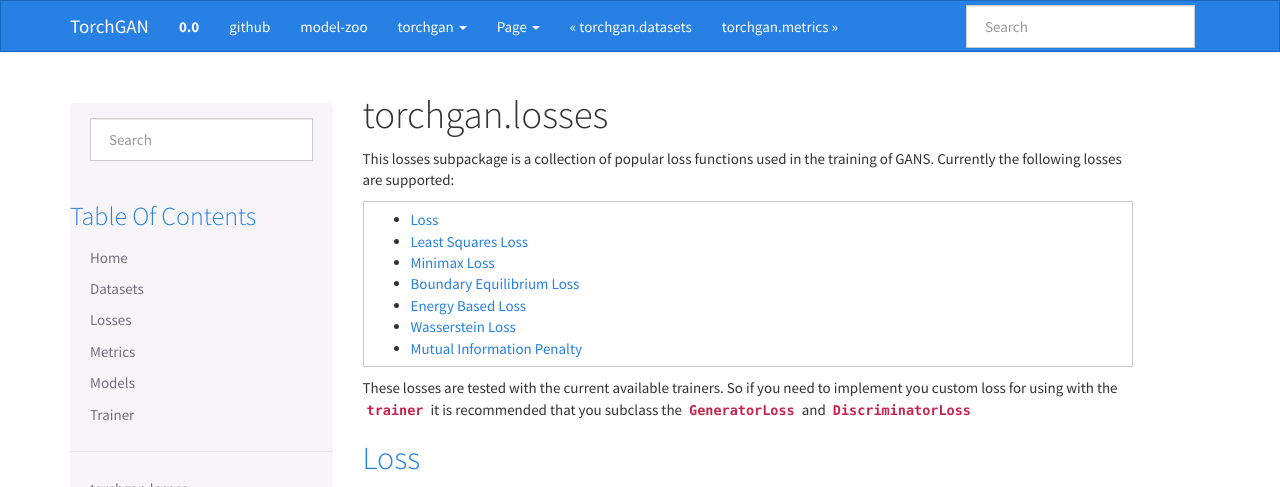
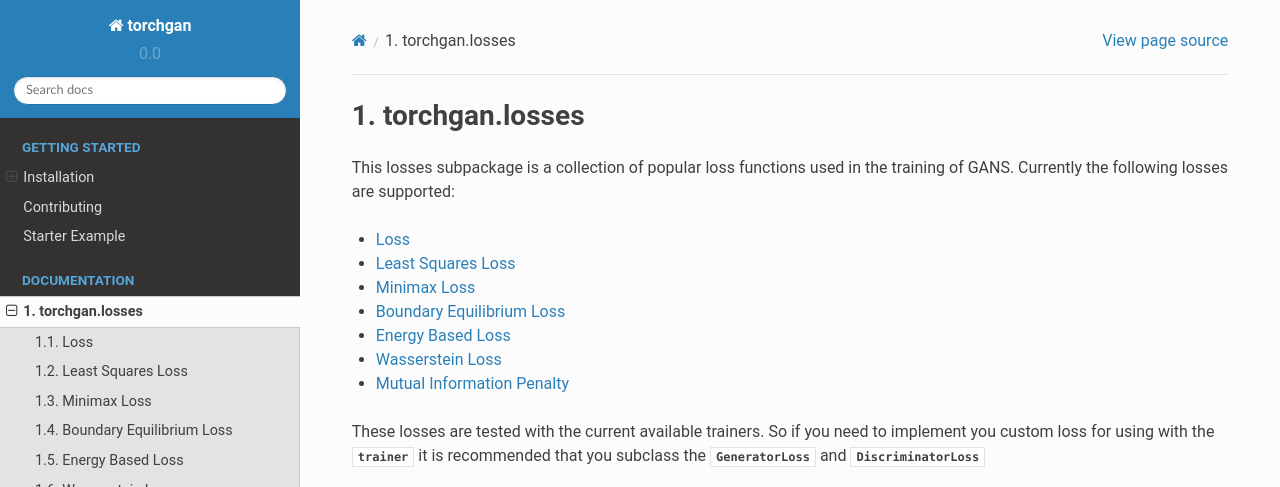
Before and after one commit to torchgan/torchgan, a Sphinx documentation site: the page built from docs/source/losses.rst, in a window 1280 px wide and 1400 px high. Shown: the top 487 px of the window. Built offline with Sphinx 7.4.7 and the Read the Docs theme 2.0.0, drawn with Linux system fonts in a browser that asks for light colours; some of the changed text lies outside the part shown; grey boxes are pictures that could not be loaded.

Commit message:
Documentation Updates

```diff
--- a/docs/requirements.txt
+++ b/docs/requirements.txt
@@ -1,2 +1,2 @@
 sphinx
-sphinx_bootstrap_theme
+sphinx_rtd_theme
--- /dev/null
+++ b/docs/source/_static/theme_overrides.css
@@ -0,0 +1,15 @@
+.wy-nav-content {
+    max-width: 100%;
+    height: 100%;
+    /* max-width: 800px; */
+    margin: auto;
+}
+
+body {
+    font-family: "Roboto", "Lato","proxima-nova","Helvetica Neue",Arial,sans-serif;
+}
+
+/* Default header fonts are ugly */
+h1, h2, .rst-content .toctree-wrapper p.caption, h3, h4, h5, h6, legend, p.caption {
+    font-family: "Roboto", "Lato","proxima-nova","Helvetica Neue",Arial,sans-serif;
+}
--- a/docs/source/_templates/globaltoc_custom.html
+++ /dev/null
@@ -1,15 +0,0 @@
-<h3><a href="{{ pathto(master_doc) }}">{{ _('Table Of Contents') }}</a></h3>
-
-<ul>
-  <li><a href="{{ pathto('index') }}">Home</a></li>
-  <li><a href="{{ pathto('datasets') }}">Datasets</a></li>
-  <li><a href="{{ pathto('losses') }}">Losses</a></li>
-  <li><a href="{{ pathto('metrics') }}">Metrics</a></li>
-  <li><a href="{{ pathto('models') }}">Models</a></li>
-  <li><a href="{{ pathto('trainer') }}">Trainer</a></li>
-</ul>
-
-{%- if display_toc %}
-  <hr>
-  {{ toc }}
-{%- endif %}
--- a/docs/source/conf.py
+++ b/docs/source/conf.py
@@ -21,7 +21,8 @@
 import sys
 sys.path.insert(0, os.path.abspath('.'))
 sys.path.insert(0, os.path.abspath('../'))
-import sphinx_bootstrap_theme
+sys.path.insert(0, os.path.abspath('/mnt/Projects/torchgan/TorchGAN'))
+import sphinx_rtd_theme
 
 
 # -- General configuration ------------------------------------------------
@@ -62,8 +63,7 @@
 # The suffix(es) of source filenames.
 # You can specify multiple suffix as a list of string:
 #
-# source_suffix = ['.rst', '.md']
-source_suffix = '.rst'
+source_suffix = ['.rst', '.md']
 
 # The master toctree document.
 master_doc = 'index'
@@ -106,82 +106,25 @@
 # The theme to use for HTML and HTML Help pages.  See the documentation for
 # a list of builtin themes.
 #
-html_theme = 'bootstrap'
-html_theme_path = sphinx_bootstrap_theme.get_html_theme_path()
+html_theme = 'sphinx_rtd_theme'
 
 # Theme options are theme-specific and customize the look and feel of a theme
 # further.  For a list of options available for each theme, see the
 # documentation.
 #
 html_theme_options = {
-    # Navigation bar title. (Default: ``project`` value)
-    'navbar_title': "TorchGAN",
-
-    # Tab name for entire site. (Default: "Site")
-    'navbar_site_name': "torchgan",
-
-    # A list of tuples containing pages or urls to link to.
-    # Valid tuples should be in the following forms:
-    #    (name, page)                 # a link to a page
-    #    (name, "/aa/bb", 1)          # a link to an arbitrary relative url
-    #    (name, "http://example.com", True) # arbitrary absolute url
-    # Note the "1" or "True" value above as the third argument to indicate
-    # an arbitrary url.
-    'navbar_links': [
-        ("github", "http://github.com/torchgan/torchgan", True),
-        ("model-zoo", "http://github.com/torchgan/model-zoo", True),
-    ],
-
-    # Render the next and previous page links in navbar. (Default: true)
-    'navbar_sidebarrel': True,
-
-    # Render the current pages TOC in the navbar. (Default: true)
-    'navbar_pagenav': True,
-
-    # Tab name for the current pages TOC. (Default: "Page")
-    'navbar_pagenav_name': "Page",
-
-    # Global TOC depth for "site" navbar tab. (Default: 1)
-    # Switching to -1 shows all levels.
-    'globaltoc_depth': -1,
-
-    # Include hidden TOCs in Site navbar?
-    #
-    # Note: If this is "false", you cannot have mixed ``:hidden:`` and
-    # non-hidden ``toctree`` directives in the same page, or else the build
-    # will break.
-    #
-    # Values: "true" (default) or "false"
-    'globaltoc_includehidden': "true",
-
-    # HTML navbar class (Default: "navbar") to attach to <div> element.
-    # For black navbar, do "navbar navbar-inverse"
-    'navbar_class': "navbar navbar-inverse",
-
-    # Fix navigation bar to top of page?
-    # Values: "true" (default) or "false"
-    'navbar_fixed_top': "false",
-
-    # Location of link to source.
-    # Options are "nav" (default), "footer" or anything else to exclude.
-    'source_link_position': "",
-
-    # Bootswatch (http://bootswatch.com/) theme.
-    #
-    # Options are nothing (default) or the name of a valid theme
-    # such as "cosmo" or "sandstone".
-    #
-    # The set of valid themes depend on the version of Bootstrap
-    # that's used (the next config option).
-    #
-    # Currently, the supported themes are:
-    # - Bootstrap 2: https://bootswatch.com/2
-    # - Bootstrap 3: https://bootswatch.com/3
-    'bootswatch_theme': "cosmo",
-
-    # Choose Bootstrap version.
-    # Values: "3" (default) or "2" (in quotes)
-    'bootstrap_version': "3",
+    'canonical_url': '',
+    'analytics_id': '',
+    'logo_only': False,
+    'display_version': True,
+    'prev_next_buttons_location': 'bottom',
+    'style_external_links': True,
+    # Toc options
+    'collapse_navigation': False,
+    'sticky_navigation': False,
+    'navigation_depth': 4,
+    'includehidden': True,
+    'titles_only': False
 }
 
 # Add any paths that contain custom static files (such as style sheets) here,
@@ -194,16 +137,36 @@
 #
 # This is required for the alabaster theme
 # refs: http://alabaster.readthedocs.io/en/latest/installation.html#sidebars
-html_sidebars = {
-   '**': ['searchbox.html', 'globaltoc_custom.html'],
-   'using/windows': ['searchbox.html', 'windowssidebar.html'],
-}
+# html_sidebars = {
+#    '**': ['searchbox.html', 'globaltoc_custom.html'],
+#    'using/windows': ['searchbox.html', 'windowssidebar.html'],
+# }
 
 
 # -- Options for HTMLHelp output ------------------------------------------
 
 # Output file base name for HTML help builder.
 htmlhelp_basename = 'torchgandoc'
+
+# on_rtd is whether we are on readthedocs.org
+on_rtd = os.environ.get('READTHEDOCS', None) == 'True'
+
+if not on_rtd:  # only import and set the theme if we're building docs locally
+	import sphinx_rtd_theme
+	html_theme = 'sphinx_rtd_theme'
+	html_theme_path = [sphinx_rtd_theme.get_html_theme_path()]
+	def setup(app):
+		#app.add_javascript("custom.js")
+		app.add_stylesheet('theme_overrides.css')
+else:
+    # Override default css to get a larger width for ReadTheDoc build
+    html_context = {
+        'css_files': [
+            'https://media.readthedocs.org/css/sphinx_rtd_theme.css',
+            'https://media.readthedocs.org/css/readthedocs-doc-embed.css',
+            '_static/theme_overrides.css',
+        ],
+    }
 
 
 # -- Options for LaTeX output ---------------------------------------------
--- /dev/null
+++ b/docs/source/demo/example.rst
@@ -0,0 +1,6 @@
+Example
+=======
+
+The examples are not ready currently. But rest assured it will be fixed soon.
+
+For now head over to the `model-zoo` repo for seeing how to write your own models.
--- a/docs/source/losses.rst
+++ b/docs/source/losses.rst
@@ -34,9 +34,7 @@
 
 Boundary Equilibrium Loss
 -------------------------
-.. autoclass:: BoundaryEquilibriumGeneratorLoss
-    :members:
-.. autoclass:: BoundaryEquilibriumDiscriminatorLoss
+.. autoclass:: BoundaryEquilibriumLoss
     :members:
 
 Energy Based Loss
```
Also changed, not shown: docs/source/basic_example.rst (added, +48 -0 lines), docs/source/contributing.rst (added, +11 -0 lines), docs/source/datasets.rst (deleted, +0 -12 lines), docs/source/index.rst (+22 -34 lines), docs/source/installation.rst (added, +23 -0 lines).
